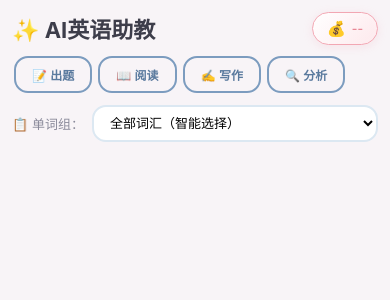
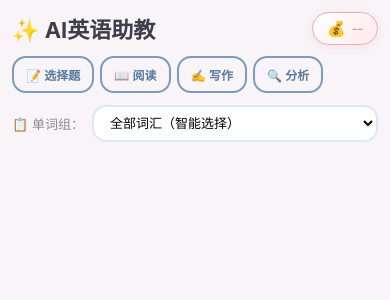
Before and after one commit to cuzn63449-web/english-learning-app, a Python web app: template templates/exercises.html in a window 390 px wide. Shown: the top 300 px of the page. Run offline with Jinja, Linux system fonts and the light colour scheme; the template is opened without the code that fills it, so the values that code supplies are empty.

Commit message:
Fix quick buttons: flex-wrap for mobile visibility

```diff
--- a/templates/exercises.html
+++ b/templates/exercises.html
@@ -5,11 +5,11 @@
     <span class="tag tag-pink" id="learnedCount">--</span>
 </div>
 
-<div style="display:flex;gap:6px;overflow-x:auto;margin-bottom:12px;padding:0 2px" id="quickBtns">
-    <button class="btn btn-sm btn-outline" onclick="quickSend('帮我出5道选择题')" style="white-space:nowrap;flex-shrink:0;font-size:12px">📝 出题</button>
-    <button class="btn btn-sm btn-outline" onclick="quickSend('生成一篇阅读')" style="white-space:nowrap;flex-shrink:0;font-size:12px">📖 阅读</button>
-    <button class="btn btn-sm btn-outline" onclick="quickSend('出一道写作题')" style="white-space:nowrap;flex-shrink:0;font-size:12px">✍️ 写作</button>
-    <button class="btn btn-sm btn-outline" onclick="quickSend('分析一篇文章')" style="white-space:nowrap;flex-shrink:0;font-size:12px">🔍 分析</button>
+<div style="display:flex;gap:6px;margin-bottom:12px;flex-wrap:wrap" id="quickBtns">
+    <button class="btn btn-sm btn-outline" onclick="quickSend('帮我出5道选择题')" style="font-size:12px;padding:8px 12px">📝 选择题</button>
+    <button class="btn btn-sm btn-outline" onclick="quickSend('生成一篇阅读')" style="font-size:12px;padding:8px 12px">📖 阅读</button>
+    <button class="btn btn-sm btn-outline" onclick="quickSend('出一道写作题')" style="font-size:12px;padding:8px 12px">✍️ 写作</button>
+    <button class="btn btn-sm btn-outline" onclick="quickSend('分析一篇文章')" style="font-size:12px;padding:8px 12px">🔍 分析</button>
 </div>
 
 <div style="display:flex;gap:8px;align-items:center;margin-bottom:10px">
```
